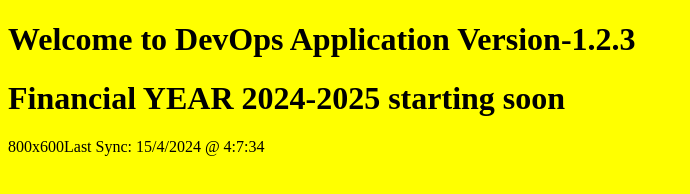
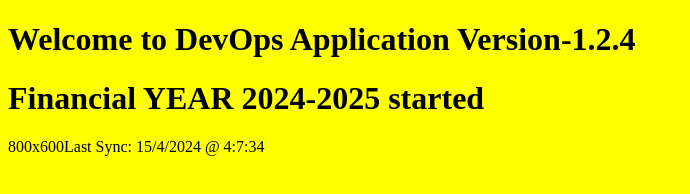
Before and after one commit to pushpendrasingh3/manual-approval, a plain HTML site: page argocd-config/script/index.html in a window 1280 px wide. Shown: the whole page, without its empty margins (0-690 px from the left). Drawn offline with Linux system fonts and the light colour scheme.

Commit message:
Ver:1.2.4

```diff
--- a/argocd-config/script/index.html
+++ b/argocd-config/script/index.html
@@ -6,8 +6,8 @@
 </head>
 
 <body style="background-image: -webkit-linear-gradient(left, yellow, yellow)">
-    <h1>Welcome to DevOps Application Version-1.2.3<h1>
-    <h1> Financial YEAR 2024-2025 starting soon </h1>
+    <h1>Welcome to DevOps Application Version-1.2.4<h1>
+    <h1> Financial YEAR 2024-2025 started  </h1>
 
     <script type='text/javascript'>
 var currentdate = new Date();
```
Also changed, not shown: 3 other files.
